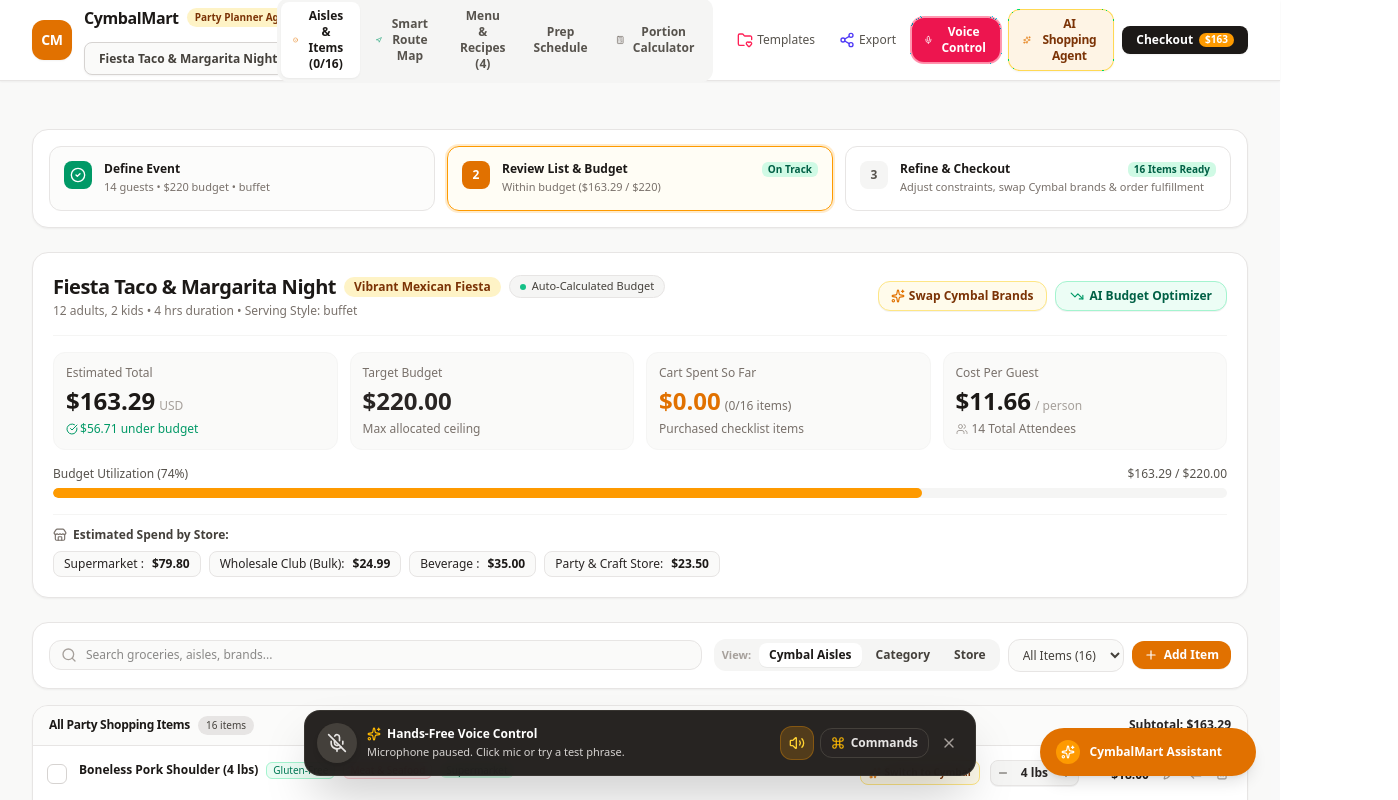
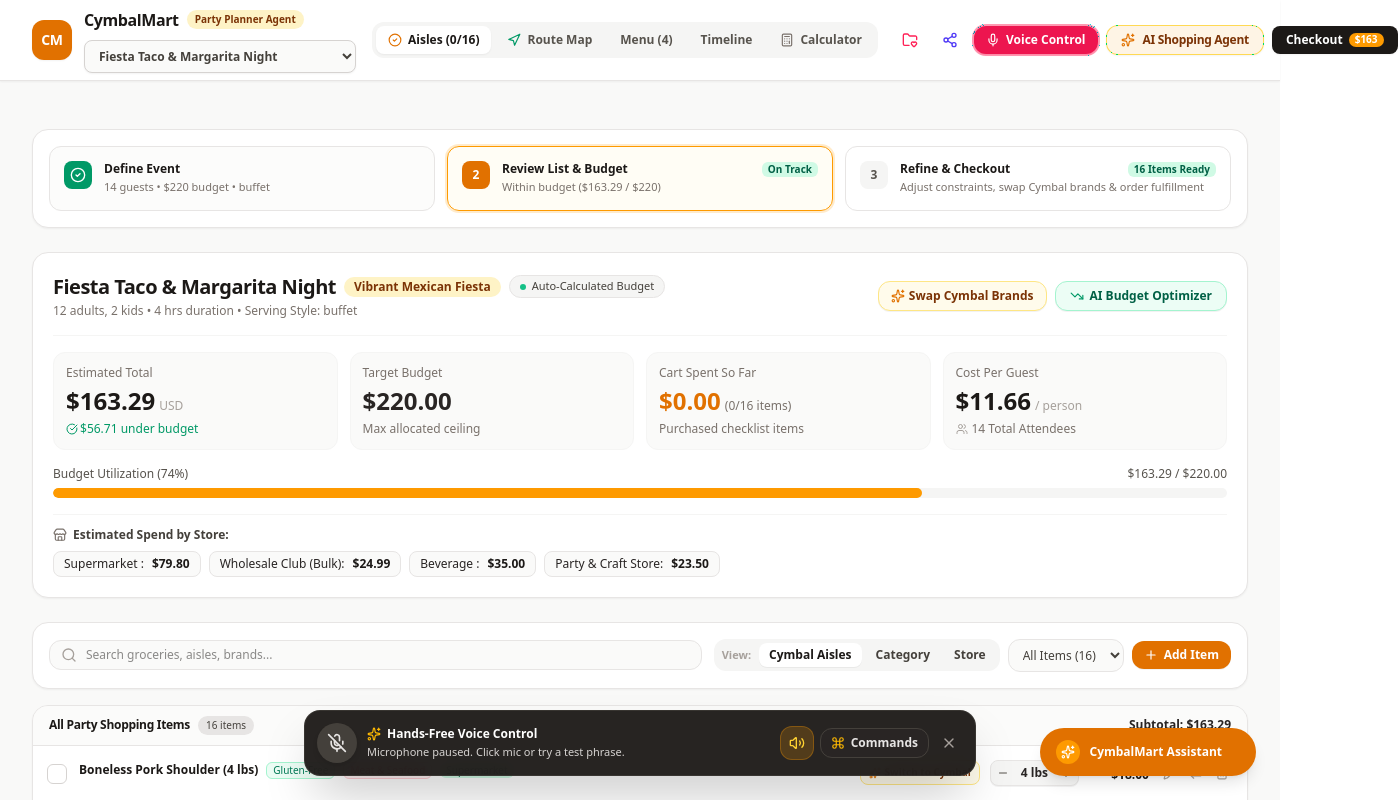
Before and after one commit to surajns0033-collab/cymbalmart-shopping-agent, a React (Vite) app: page / in a window 1280 px wide. Shown: the top 800 px of the page, 1398 px wide, since content can reach past the window. Built offline with nearby package versions, Linux system fonts and the light colour scheme.

Commit message:
Fix header items width constraints and title display

```diff
--- a/src/components/Navbar.tsx
+++ b/src/components/Navbar.tsx
@@ -57,7 +57,7 @@
         <div className="flex items-center justify-between h-20 gap-4">
 
           {/* Logo & Party selector */}
-          <div className="flex items-center gap-3 min-w-0">
+          <div className="flex items-center gap-3 min-w-0 max-w-[280px] sm:max-w-xs md:max-w-sm shrink-0">
             <div className="w-10 h-10 rounded-xl bg-amber-600 text-white flex items-center justify-center shadow-xs shrink-0 font-black text-sm tracking-tight">
               CM
             </div>
@@ -67,23 +67,23 @@
                 <span className="font-extrabold text-stone-900 text-base tracking-tight whitespace-nowrap">
                   CymbalMart
                 </span>
-                <span className="bg-amber-100 text-amber-900 text-[10px] px-2 py-0.5 rounded-full font-bold whitespace-nowrap">
+                <span className="bg-amber-100 text-amber-900 text-[10px] px-2 py-0.5 rounded-full font-bold whitespace-nowrap hidden sm:inline">
                   Party Planner Agent
                 </span>
               </div>
 
               {/* Dropdown for current party with margin to prevent overlap */}
-              <div className="flex items-center gap-1.5 mt-3">
+              <div className="flex items-center gap-1.5 mt-2">
                 <select
                   id="party-selector-dropdown"
                   value={currentParty.id}
                   onChange={(e) => onSelectParty(e.target.value)}
                   aria-label="Select Party Plan"
-                  className="text-xs font-bold text-stone-700 bg-stone-50 hover:bg-stone-100 border border-stone-300 rounded-lg px-2.5 py-1.5 max-w-[240px] sm:max-w-[340px] cursor-pointer shadow-xs transition-colors focus:ring-2 focus:ring-amber-500 focus:outline-hidden"
+                  className="text-xs font-bold text-stone-700 bg-stone-50 hover:bg-stone-100 border border-stone-300 rounded-lg px-2.5 py-1.5 w-full max-w-[200px] sm:max-w-[300px] cursor-pointer shadow-xs transition-colors focus:ring-2 focus:ring-amber-500 focus:outline-hidden"
                 >
                   {allParties.map((p) => (
                     <option key={p.id} value={p.id}>
-                      {p.title} ({p.adultCount + p.childCount} guests)
+                      {p.title}
                     </option>
                   ))}
                 </select>
@@ -92,7 +92,7 @@
           </div>
 
           {/* Center Navigation Tabs */}
-          <nav className="hidden lg:flex items-center gap-1 bg-stone-100 p-1 rounded-xl">
+          <nav className="hidden lg:flex items-center gap-1 bg-stone-100 p-1 rounded-xl shrink-0">
             <button
               id="tab-btn-shopping"
               onClick={() => onSelectTab('shopping')}
@@ -103,7 +103,7 @@
               }`}
             >
               <CheckCircle2 className="w-3.5 h-3.5 text-amber-600" />
-              Aisles & Items ({breakdown.purchasedCount}/{breakdown.totalCount})
+              Aisles ({breakdown.purchasedCount}/{breakdown.totalCount})
             </button>
             <button
               id="tab-btn-route"
@@ -115,7 +115,7 @@
               }`}
             >
               <Navigation className="w-3.5 h-3.5 text-emerald-600" />
-              Smart Route Map
+              Route Map
             </button>
             <button
               id="tab-btn-menu"
@@ -126,7 +126,7 @@
                   : 'text-stone-600 hover:text-stone-900'
               }`}
             >
-              Menu & Recipes ({currentParty.menu?.length || 0})
+              Menu ({currentParty.menu?.length || 0})
             </button>
             <button
               id="tab-btn-timeline"
@@ -137,7 +137,7 @@
                   : 'text-stone-600 hover:text-stone-900'
               }`}
             >
-              Prep Schedule
+              Timeline
             </button>
             <button
               id="tab-btn-formulas"
@@ -149,12 +149,12 @@
               }`}
             >
               <Calculator className="w-3.5 h-3.5 text-stone-500" />
-              Portion Calculator
+              Calculator
             </button>
           </nav>
 
           {/* Right Action buttons */}
-          <div className="flex items-center gap-2">
+          <div className="flex items-center gap-1.5 md:gap-2 shrink-0">
 
             {/* Presets Button */}
             <button
@@ -164,7 +164,6 @@
               className="p-2 text-stone-600 hover:text-stone-900 hover:bg-stone-100 rounded-lg text-xs font-medium transition-colors hidden sm:flex items-center gap-1"
             >
               <FolderHeart className="w-4 h-4 text-rose-500" />
-              <span className="hidden md:inline">Templates</span>
             </button>
 
             {/* Export Button */}
@@ -175,7 +174,6 @@
               className="p-2 text-stone-600 hover:text-stone-900 hover:bg-stone-100 rounded-lg text-xs font-medium transition-colors flex items-center gap-1"
             >
               <Share2 className="w-4 h-4 text-indigo-600" />
-              <span className="hidden sm:inline">Export</span>
             </button>
 
             {/* Hands-Free Voice Control Button */}
```
